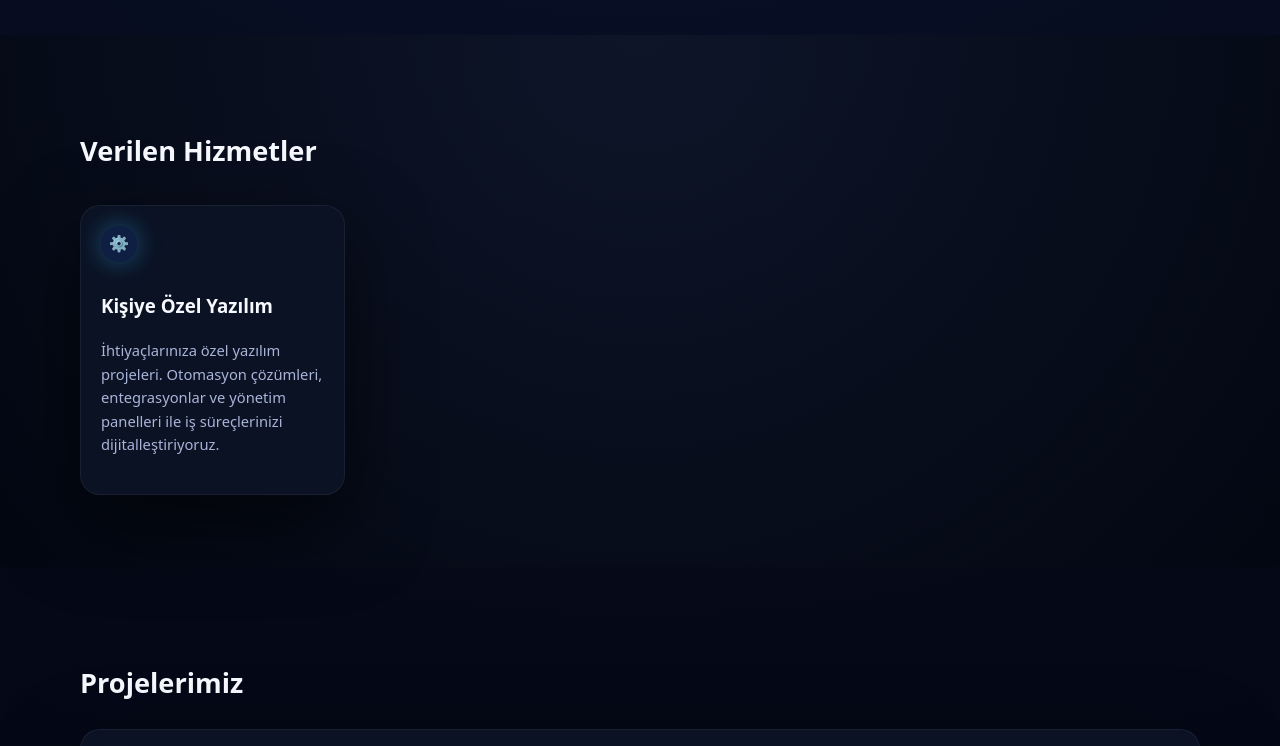
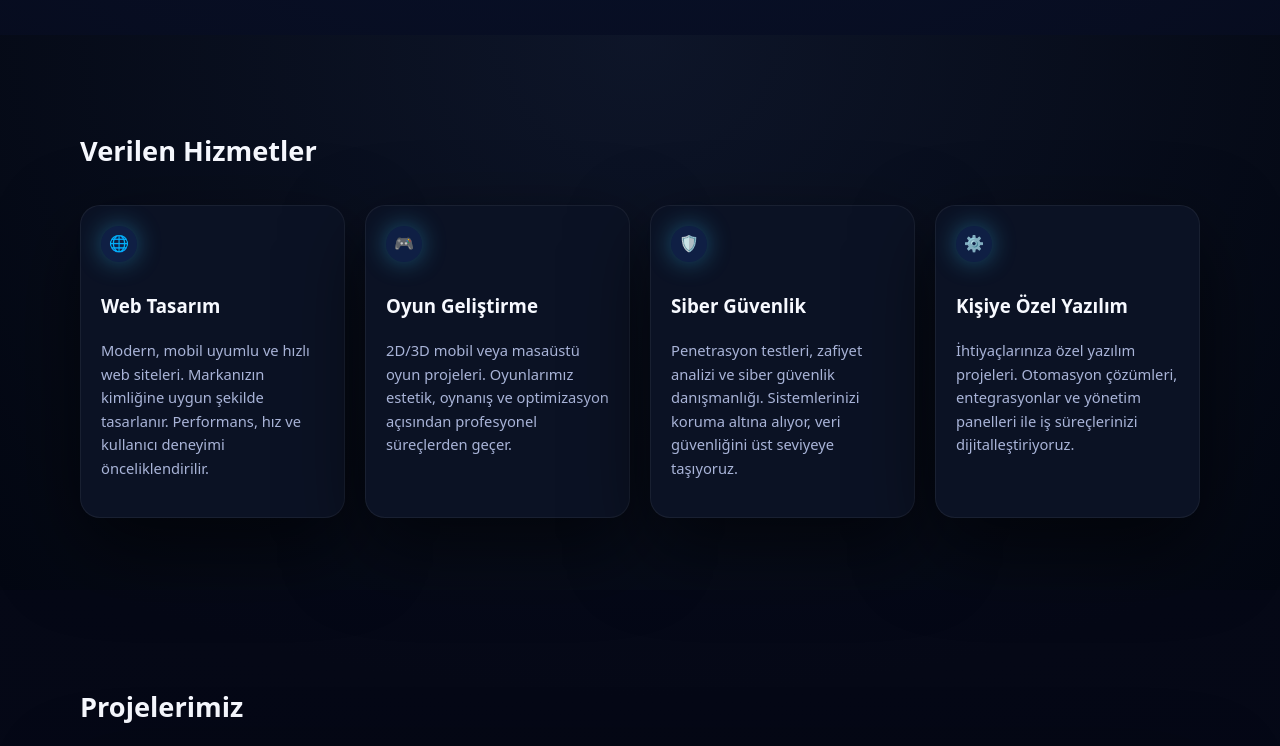
Before and after one commit to eonyazilim0/eon-yazilim, a plain HTML site: page index.html in a window 1280 px wide. Shown: the part 808-1554 px from the top of the page. Drawn offline with Linux system fonts and the light colour scheme.

Commit message:
Güvenli Yazılım Çözümleri yazısı kaldırıldı, koyu tema düzeltildi

```diff
--- a/index.html
+++ b/index.html
@@ -44,7 +44,7 @@
         <!-- Büyük logo istenmediği için bu kısım bilinçli olarak boş bırakıldı -->
         <div class="hero-placeholder">
           <div class="hero-card">
-            <p class="hero-card-title">Güvenilir Yazılım Çözümleri</p>
+
             <p class="hero-card-text">
               Modern teknolojiler, temiz kod ve kullanıcı odaklı tasarım ile
               projelerinizi geleceğe hazırlıyoruz.
@@ -73,7 +73,32 @@
       <div class="container">
         <h2>Verilen Hizmetler</h2>
         <div class="grid services-grid">
+          <article class="card service-card reveal">
+            <div class="icon-circle">🌐</div>
+            <h3>Web Tasarım</h3>
+            <p>
+              Modern, mobil uyumlu ve hızlı web siteleri. Markanızın kimliğine uygun şekilde tasarlanır. Performans,
+              hız ve kullanıcı deneyimi önceliklendirilir.
+            </p>
+          </article>
 
+          <article class="card service-card reveal">
+            <div class="icon-circle">🎮</div>
+            <h3>Oyun Geliştirme</h3>
+            <p>
+              2D/3D mobil veya masaüstü oyun projeleri. Oyunlarımız estetik, oynanış ve optimizasyon açısından
+              profesyonel süreçlerden geçer.
+            </p>
+          </article>
+
+          <article class="card service-card reveal">
+            <div class="icon-circle">🛡️</div>
+            <h3>Siber Güvenlik</h3>
+            <p>
+              Penetrasyon testleri, zafiyet analizi ve siber güvenlik danışmanlığı. Sistemlerinizi koruma altına alıyor,
+              veri güvenliğini üst seviyeye taşıyoruz.
+            </p>
+          </article>
 
           <article class="card service-card reveal">
             <div class="icon-circle">⚙️</div>
--- a/style.css
+++ b/style.css
@@ -12,7 +12,7 @@
 }
 
 /* Tema toggle için */
-body.light-theme {
+body.dark-theme {
   --bg: #f3f6ff;
   --bg-alt: #ffffff;
   --card: #ffffff;
```
